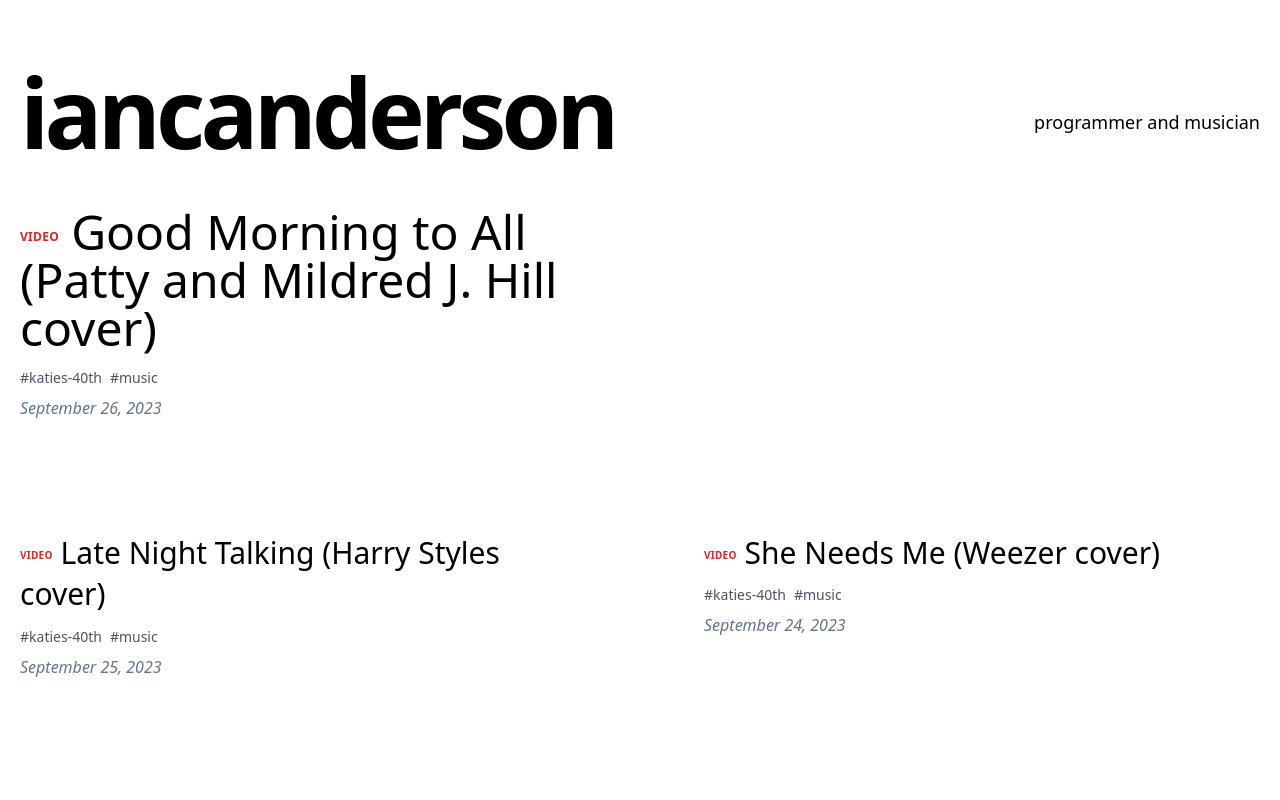
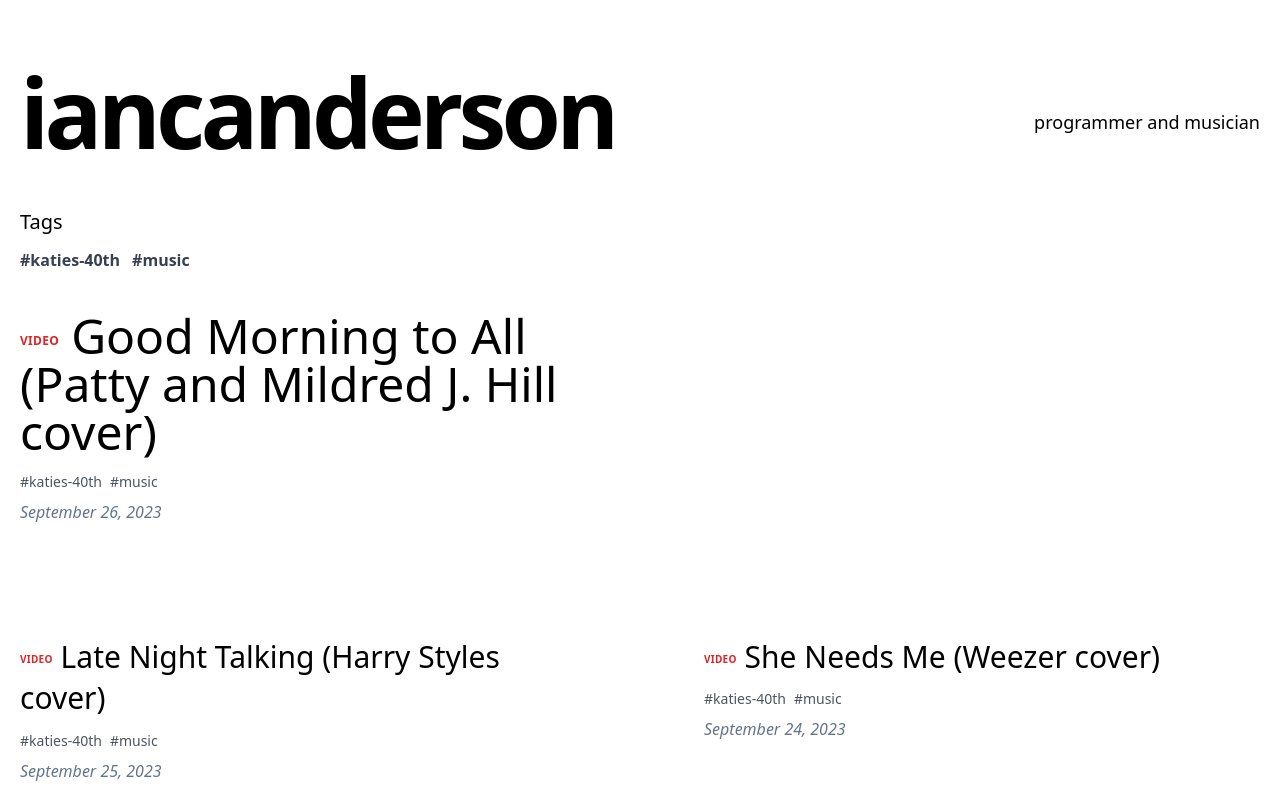
Before and after one commit to iancanderson/iancanderson.com, a Next.js app: page / in a window 1280 px wide. Shown: the top 800 px of the page. Built offline with nearby package versions, Linux system fonts and the light colour scheme.

Commit message:
feat(tags): add tag cloud on homepage with boldness scaled by tag frequency

```diff
--- /dev/null
+++ b/components/tag-cloud.tsx
@@ -0,0 +1,36 @@
+import Link from "next/link";
+
+type Props = {
+  counts: Record<string, number>;
+};
+
+const TagCloud = ({ counts }: Props) => {
+  const entries = Object.entries(counts);
+  if (entries.length === 0) return null;
+  const max = Math.max(...entries.map(([, n]) => n));
+
+  const weightFor = (n: number) => {
+    const ratio = n / (max || 1);
+    if (ratio >= 0.75) return "font-bold";
+    if (ratio >= 0.5) return "font-semibold";
+    if (ratio >= 0.25) return "font-medium";
+    return "font-normal";
+  };
+
+  const sorted = entries.sort(([a], [b]) => a.localeCompare(b));
+
+  return (
+    <div className="mb-10">
+      <h2 className="text-xl mb-3">Tags</h2>
+      <div className="flex flex-wrap gap-x-3 gap-y-2 text-gray-700">
+        {sorted.map(([tag, n]) => (
+          <Link key={tag} href={`/tags/${tag}`}>
+            <a className={`hover:underline ${weightFor(n)}`}>#{tag}</a>
+          </Link>
+        ))}
+      </div>
+    </div>
+  );
+};
+
+export default TagCloud;
--- a/pages/index.tsx
+++ b/pages/index.tsx
@@ -3,6 +3,7 @@ import MoreStories from "../components/more-stories";
 import HeroPost from "../components/hero-post";
 import Intro from "../components/intro";
 import Layout from "../components/layout";
+import TagCloud from "../components/tag-cloud";
 import { getAllPosts } from "../lib/api";
 import Head from "next/head";
 import Post from "../types/post";
@@ -14,6 +15,12 @@ type Props = {
 const Index = ({ allPosts }: Props) => {
   const heroPost = allPosts[0];
   const morePosts = allPosts.slice(1);
+  const tagCounts = allPosts.reduce((acc: Record<string, number>, p) => {
+    (p.tags || []).forEach((t) => {
+      acc[t] = (acc[t] || 0) + 1;
+    });
+    return acc;
+  }, {});
   return (
     <>
       <Layout>
@@ -22,6 +29,7 @@ const Index = ({ allPosts }: Props) => {
         </Head>
         <Container>
           <Intro />
+          <TagCloud counts={tagCounts} />
           {heroPost && (
             <HeroPost
               title={heroPost.title}
```
